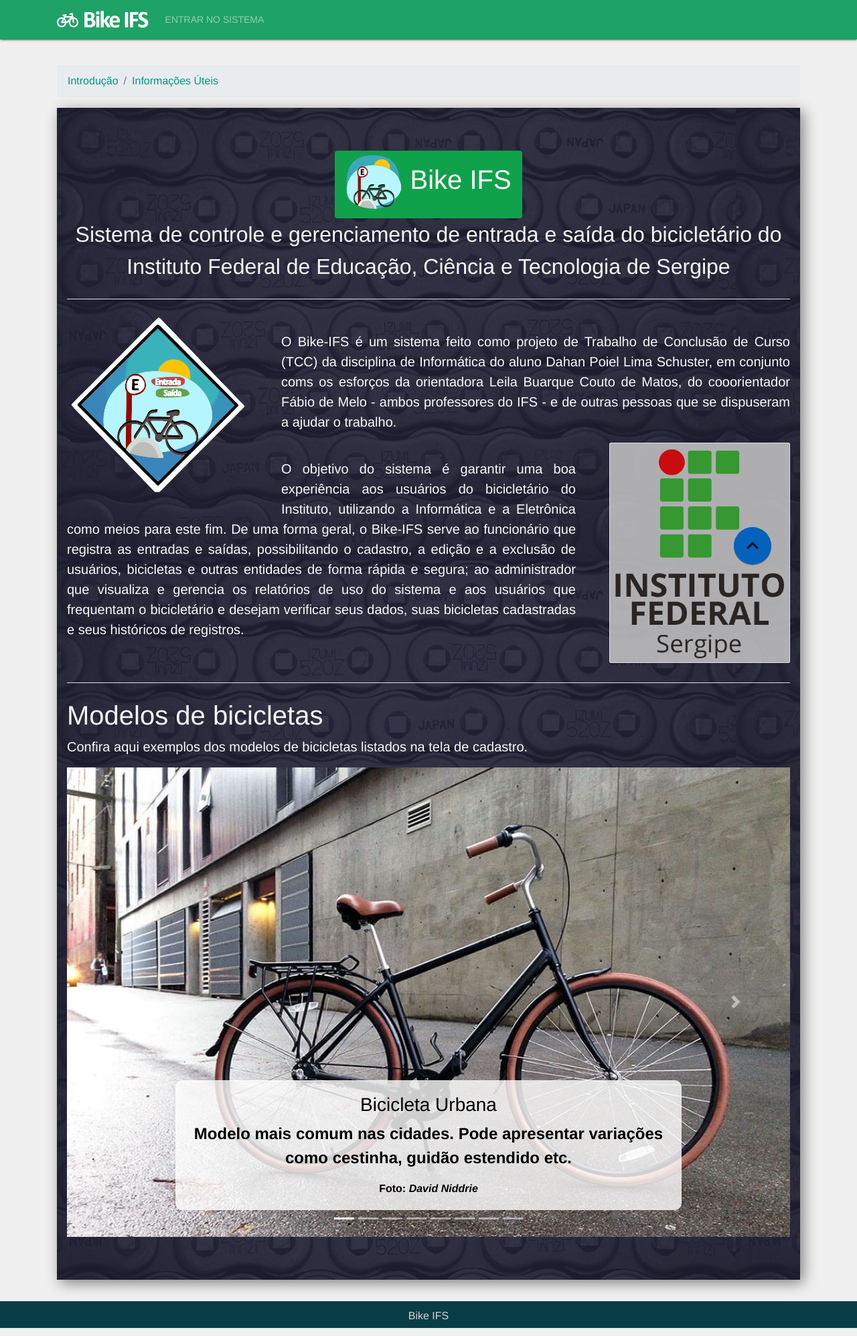
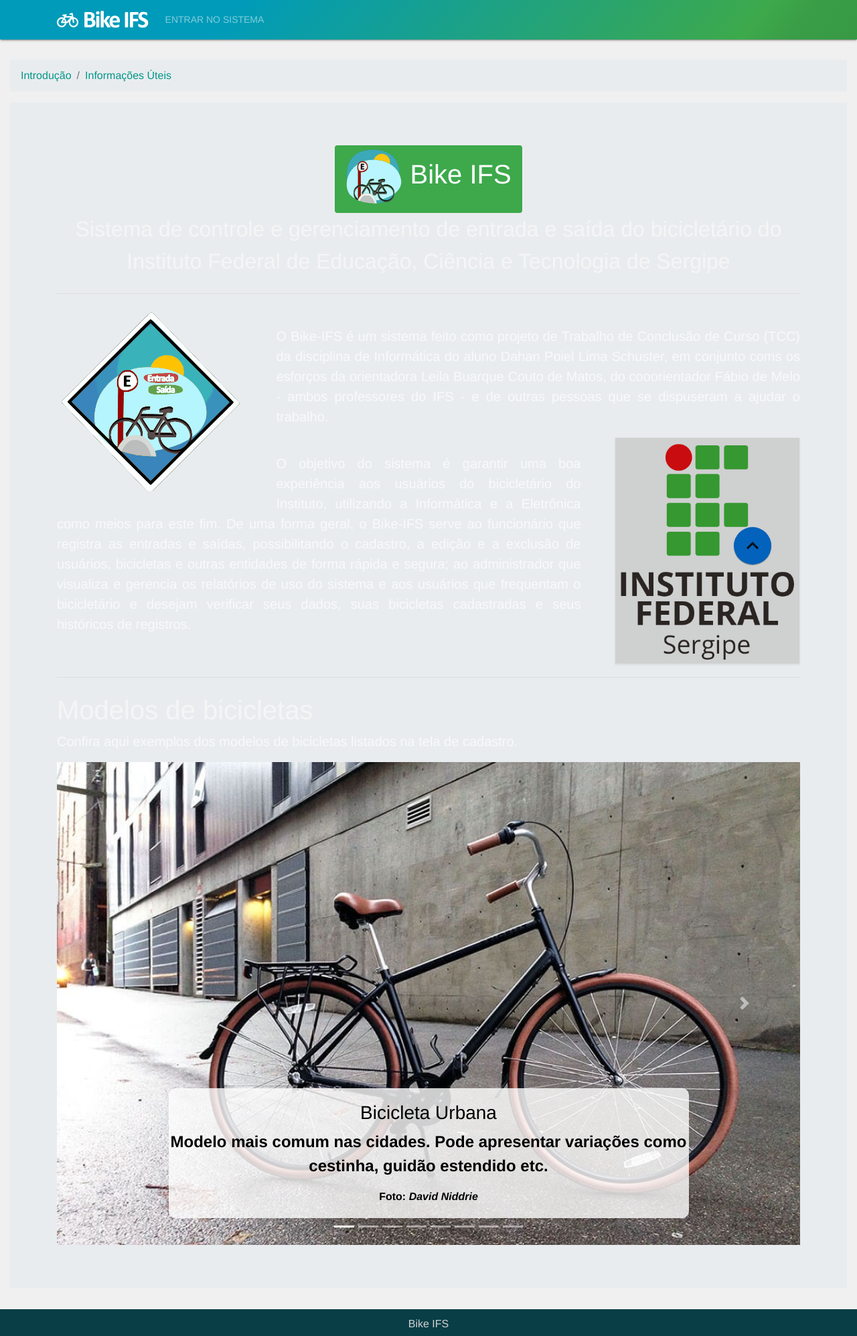
Before and after one commit to Dahan-Schuster/bike-ifs-ci, a CodeIgniter app: page /bike-ifs-ci/ in a window 1280 px wide. Shown: the whole page at 67% size. Run offline with CodeIgniter, Linux system fonts and the light colour scheme.

Commit message:
Trabalhando na palheta de cores (WIP)

```diff
--- a/bikeifs_app_folder/views/templates/header.php
+++ b/bikeifs_app_folder/views/templates/header.php
@@ -28,7 +28,7 @@ endif;
 
 <body>
     <header>
-        <nav class="navbar sticky-top navbar-expand-xl navbar-dark bg-dark-primary">
+        <nav class="navbar sticky-top navbar-expand-xl navbar-dark header-gradient">
             <div class="container">
                 <a class="navbar-brand" href="<?= base_url() ?>">
                     <img src="<?= base_url() ?>/public/img/icons/bycicle.png" title="Logo" alt="Logo">
@@ -57,17 +57,12 @@ endif;
     </div>
 
 
-    <div class="container my-2">
-        <div class="row">
-            <noscript class="alert alert-danger col-12">
-                <strong>É necessário estar com o JavaScript habilitado para aproveitar todos os recursos do site.
-                    <br>Por favor, habilite o JavaScript em seu navegador.</strong>
-            </noscript>
-        </div>
-    </div>
-
-
-
     <!-- divs que serão fechadas no arquivo footer -->
     <div id="pagina">
-        <div id="conteudo" class="container">
+        <div id="conteudo" class="container-fluid">
+            <div class="row">
+                <noscript class="alert alert-danger col-12">
+                    <strong>É necessário estar com o JavaScript habilitado para aproveitar todos os recursos do site.
+                        <br>Por favor, habilite o JavaScript em seu navegador.</strong>
+                </noscript>
+            </div>
--- a/public/css/estilo.css
+++ b/public/css/estilo.css
@@ -7,6 +7,22 @@
     display: block;
     position: relative;
     margin: 40px auto;
+}
+
+.header-gradient {
+    background: -moz-linear-gradient(140deg, #379944 0%, #3a9d47 8%, #3da94b 13%, #009BBA 73%);
+    /* ff3.6+ */
+    background: -webkit-gradient(linear, left top, right bottom, color-stop(27%, #009BBA), color-stop(87%, #3da94b), color-stop(92%, #3a9d47), color-stop(100%, #379944));
+    /* safari4+,chrome */
+    background: -webkit-linear-gradient(140deg, #379944 0%, #3a9d47 8%, #3da94b 13%, #009BBA 73%);
+    /* safari5.1+,chrome10+ */
+    background: -o-linear-gradient(140deg, #379944 0%, #3a9d47 8%, #3da94b 13%, #009BBA 73%);
+    /* opera 11.10+ */
+    background: -ms-linear-gradient(140deg, #379944 0%, #3a9d47 8%, #3da94b 13%, #009BBA 73%);
+    /* ie10+ */
+    background: linear-gradient(310deg, #379944 0%, #3a9d47 8%, #3da94b 13%, #009BBA 73%);
+    /* w3c */
+    filter: progid: DXImageTransform.Microsoft.gradient( startColorstr='#009BBA', endColorstr='#379944', GradientType=1);
 }
 
 .raised {
@@ -150,15 +166,6 @@ table.dataTable tr.dtrg-group td {
     border-color: #888 transparent transparent transparent;
 }
 
-.jumbotron-main {
-    box-shadow: 5px 5px 20px gray;
-    background: linear-gradient(rgba(30, 30, 50, 0.9), rgba(30, 30, 50, 0.9)), url('../img/jumbotrom-bg.jpg');
-}
-
-.jumbotron-main .dropdown-menu {
-    background-color: rgba(30, 30, 30, 8);
-}
-
 .input-group-append button {
     outline: none;
     box-shadow: none;
@@ -202,7 +209,7 @@ table.dataTable tr.dtrg-group td {
 }
 
 .heading-home {
-    background-color: #10A14B;
+    background-color: #3da94b;
     color: white;
     display: inline-block;
     padding: .25em 1em;
--- a/public/css/palette.css
+++ b/public/css/palette.css
@@ -2,18 +2,21 @@
 
 
 /* Para containers */
-.bg-dark-primary { background: #1fa265 !important; }
-.bg-default-primary { background: #27b0b0 !important; }
-.bg-light-primary { background: #a2f0d8 !important; }
+.bg-dark-primary { background: #044D29 !important; }
+.bg-default-primary { background: #147333 !important; }
+.bg-light-primary { background: #379944 !important; }
 .bg-accent          { background: #0362bb !important; }
 
 /* Para elementos clicáveis */
-.dark-primary-color    { background: #1fa265 !important; }
+.dark-primary-color    { background: #044D29 !important; }
 .dark-primary-color:hover { background: #198351 !important;}
-.default-primary-color { background: #27b0b0 !important; }
+
+.default-primary-color { background: #044D29 !important; }
 .default-primary-color:hover { background: #218d8d !important; }
-.light-primary-color   { background: #a2f0d8 !important; }
+
+.light-primary-color   { background: #379944 !important; }
 .light-primary-color:hover   { background: #80cfb8 !important; }
+
 .accent-color          { background: #0362bb !important; }
 .accent-color:hover          { background: #024c91 !important; }
 
```
